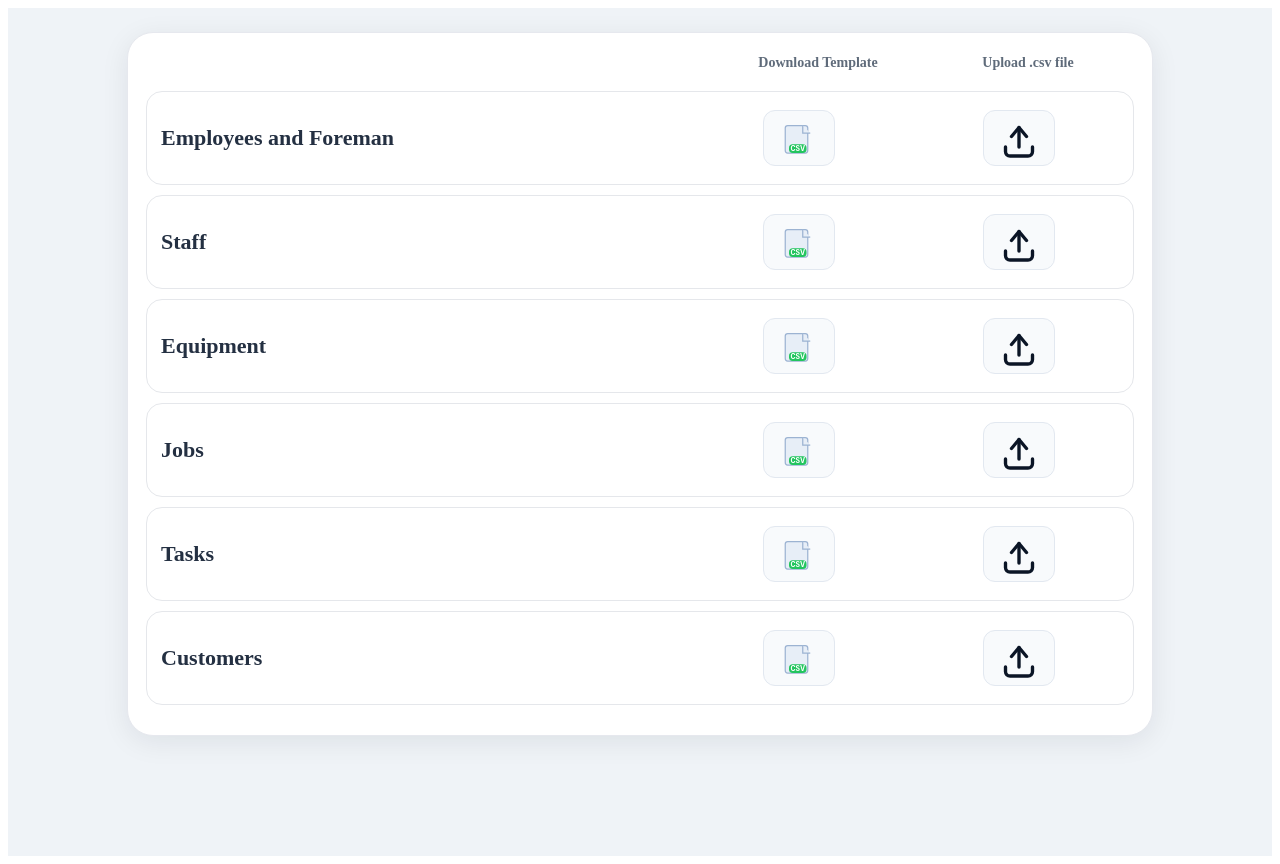
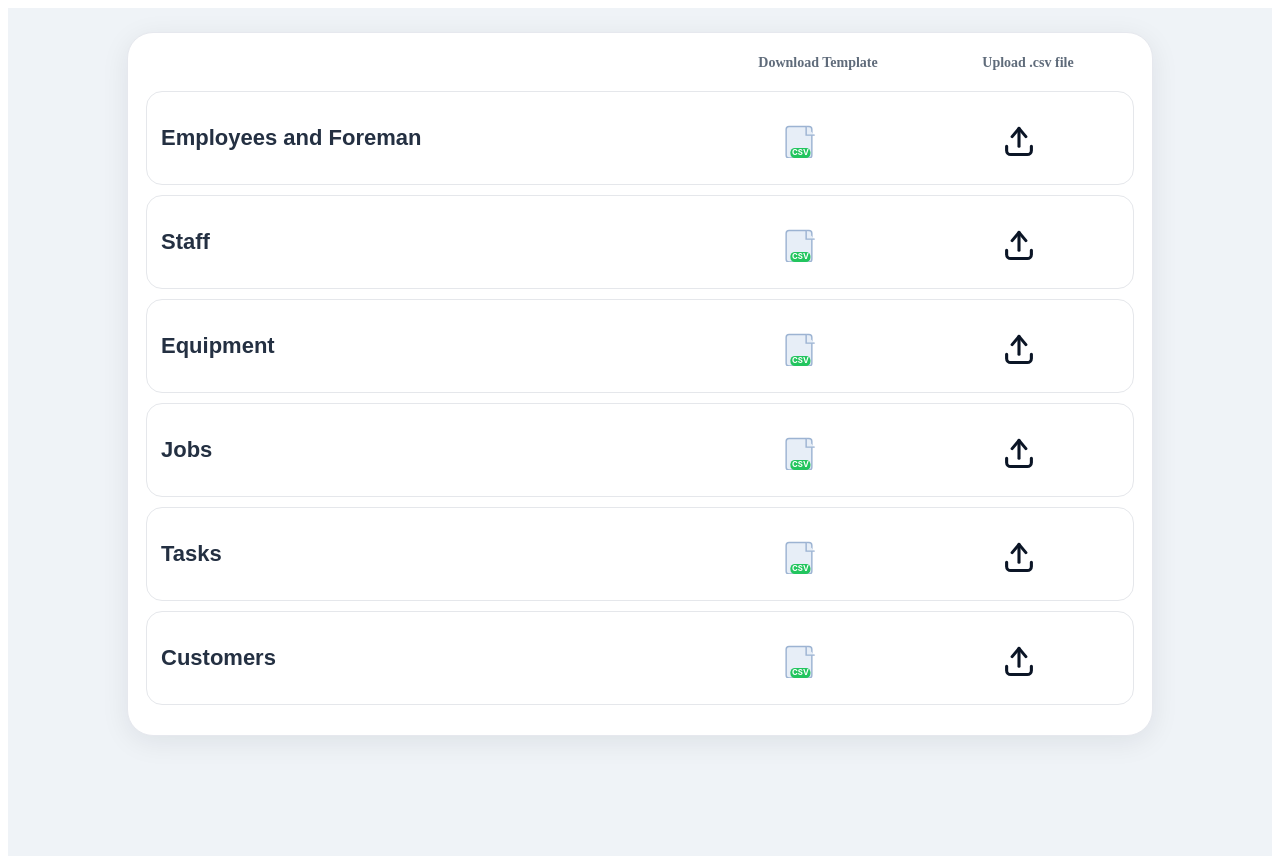
Before and after one commit to BailZ1/Crew-Console-API-Testing, a Nuxt app: page / in a window 1280 px wide. Built offline with nearby package versions, Linux system fonts and the light colour scheme.

Commit message:
Refactor ImportRow and index components for improved readability and consistency; updated tooltip handling and input visibility styles.

```diff
--- a/components/imports/ImportRow.vue
+++ b/components/imports/ImportRow.vue
@@ -1,12 +1,7 @@
 <template>
   <article class="row">
-    <h3 class="label">
-      <span
-        class="tooltip-wrap"
-        tabindex="0"
-        @mouseenter="$emit('show', item.key)"
-        @mouseleave="$emit('hideDelayed', item.key)"
-      >
+    <h3 class="label" @mouseenter="$emit('show', item.key)" @mouseleave="$emit('hideDelayed', item.key)">
+      <span class="tooltip-wrap" style="font-family: sans-serif" tabindex="0">
         {{ item.name }}
         <span
           class="tooltip-bubble"
@@ -16,11 +11,10 @@
           @mouseleave="$emit('hide')"
         >
           <template v-for="(line, i) in item.desc" :key="i">
-            <span>{{ line }}</span><br />
+            <span>{{ line }}</span
+            ><br />
           </template>
-          <a href="#" target="_blank" rel="noreferrer">
-            Watch here on how to fill out the .csv file.
-          </a>
+          <a href="#" target="_blank" rel="noreferrer"> Watch here on how to fill out the .csv file. </a>
         </span>
       </span>
     </h3>
@@ -32,7 +26,7 @@
       aria-label="Download CSV template"
       @click="item.template && $emit('download', item)"
     >
-      <svg viewBox="0 0 64 64" width="40" height="40" aria-hidden="true">
+      <svg viewBox="0 0 56 56" width="40" height="40" aria-hidden="true">
         <rect x="10" y="12" width="36" height="44" rx="4" fill="#E7EEF7" stroke="#9CB3D2" stroke-width="2" />
         <path d="M38 12v12h12" fill="#E7EEF7" stroke="#9CB3D2" stroke-width="2" />
         <rect x="16" y="42" width="28" height="14" rx="6" :fill="item.template ? '#22C55E' : '#A3A3A3'" />
@@ -58,16 +52,30 @@
       :disabled="disabled"
     >
       <svg viewBox="0 0 64 64" width="48" height="48" aria-hidden="true">
-        <path d="M22 30l10-12 10 12" fill="none" stroke="currentColor" stroke-width="4.5" stroke-linecap="round" stroke-linejoin="round" />
+        <path
+          d="M22 30l10-12 10 12"
+          fill="none"
+          stroke="currentColor"
+          stroke-width="4.5"
+          stroke-linecap="round"
+          stroke-linejoin="round"
+        />
         <path d="M32 18v26" fill="none" stroke="currentColor" stroke-width="4.5" stroke-linecap="round" />
-        <path d="M14 44v6a6 6 0 006 6h24a6 6 0 006-6v-6" fill="none" stroke="currentColor" stroke-width="4.5" stroke-linecap="round" stroke-linejoin="round" />
+        <path
+          d="M14 44v6a6 6 0 006 6h24a6 6 0 006-6v-6"
+          fill="none"
+          stroke="currentColor"
+          stroke-width="4.5"
+          stroke-linecap="round"
+          stroke-linejoin="round"
+        />
       </svg>
     </button>
   </article>
 </template>
 
 <script setup lang="ts">
-import type { ImportRow as Row } from '~/data/importRows'
+import type { ImportRow as Row } from "~/data/importRows"
 
 const props = defineProps<{
   item: Row
@@ -76,12 +84,12 @@ const props = defineProps<{
 }>()
 
 defineEmits<{
-  (e: 'show', key: Row['key']): void
-  (e: 'hideDelayed', key: Row['key']): void
-  (e: 'cancelHide'): void
-  (e: 'hide'): void
-  (e: 'download', row: Row): void
-  (e: 'request-upload', key: Row['key']): void
+  (e: "show", key: Row["key"]): void
+  (e: "hideDelayed", key: Row["key"]): void
+  (e: "cancelHide"): void
+  (e: "hide"): void
+  (e: "download", row: Row): void
+  (e: "request-upload", key: Row["key"]): void
 }>()
 </script>
 
@@ -94,12 +102,12 @@ defineEmits<{
   padding: 18px 14px;
   margin: 10px 6px;
   background: #fff;
-  border: 1px solid #E5E7EB;
+  border: 1px solid #e5e7eb;
   border-radius: 16px;
   transition: 0.15s;
 }
 .row:hover {
-  border-color: #D7DBE3;
+  border-color: #d7dbe3;
   box-shadow: 0 4px 18px rgba(16, 24, 40, 0.08);
 }
 .label {
@@ -114,16 +122,16 @@ defineEmits<{
   display: inline-flex;
   align-items: center;
   justify-content: center;
-  width: 72px;
+  width: 56px;
   height: 56px;
-  border-radius: 12px;
-  background: #F8FAFC;
-  border: 1px solid #E2E8F0;
-  color: #0B1526;
+  border-radius: 50%;
+  border: none;
+  background: transparent;
+  color: #0b1526;
   cursor: pointer;
 }
 .icon-btn:hover {
-  background: #F3F6FB;
+  background: #f3f6fb;
 }
 .icon-btn.upload {
   font-size: 0;
@@ -162,7 +170,7 @@ defineEmits<{
   pointer-events: auto;
 }
 .tooltip-bubble::after {
-  content: '';
+  content: "";
   position: absolute;
   top: -18px;
   right: 160px;
@@ -171,7 +179,7 @@ defineEmits<{
   border-bottom: 18px solid #000;
 }
 .tooltip-bubble a {
-  color: #60A5FA;
+  color: #60a5fa;
   text-decoration: underline;
 }
 @media (max-width: 820px) {
--- a/pages/index.vue
+++ b/pages/index.vue
@@ -42,22 +42,28 @@
     </section>
 
     <!-- Hidden inputs -->
-    <input ref="empInput" type="file" class="sr-only" accept=".csv,text/csv" @change="onPicked($event, 'employees')" />
-    <input ref="staffInput" type="file" class="sr-only" accept=".csv,text/csv" @change="onPicked($event, 'staff')" />
-    <input ref="equipInput" type="file" class="sr-only" accept=".csv,text/csv" @change="onPicked($event, 'equipment')" />
-    <input ref="jobsInput" type="file" class="sr-only" accept=".csv,text/csv" @change="onPicked($event, 'jobs')" />
-    <input ref="tasksInput" type="file" class="sr-only" accept=".csv,text/csv" @change="onPicked($event, 'tasks')" />
-    <input ref="customersInput" type="file" class="sr-only" accept=".csv,text/csv" @change="onPicked($event, 'customers')" />
+    <input ref="empInput" type="file" class="hidden" accept=".csv,text/csv" @change="onPicked($event, 'employees')" />
+    <input ref="staffInput" type="file" class="hidden" accept=".csv,text/csv" @change="onPicked($event, 'staff')" />
+    <input ref="equipInput" type="file" class="hidden" accept=".csv,text/csv" @change="onPicked($event, 'equipment')" />
+    <input ref="jobsInput" type="file" class="hidden" accept=".csv,text/csv" @change="onPicked($event, 'jobs')" />
+    <input ref="tasksInput" type="file" class="hidden" accept=".csv,text/csv" @change="onPicked($event, 'tasks')" />
+    <input
+      ref="customersInput"
+      type="file"
+      class="hidden"
+      accept=".csv,text/csv"
+      @change="onPicked($event, 'customers')"
+    />
   </main>
 </template>
 
 <script setup lang="ts">
-import { ref, nextTick } from 'vue'
-import ImportRow from '../components/imports/ImportRow.vue'
-import ImportConsole from '../components/imports/ImportConsole.vue'
-import { rows, type ImportRow as Row } from '../data/importRows'
-import { useUploader } from '../composables/useUploader'
-import { useImportState, type ImportKey } from '../composables/useImportState'
+import { ref, nextTick } from "vue"
+import ImportRow from "../components/imports/ImportRow.vue"
+import ImportConsole from "../components/imports/ImportConsole.vue"
+import { rows, type ImportRow as Row } from "../data/importRows"
+import { useUploader } from "../composables/useUploader"
+import { useImportState, type ImportKey } from "../composables/useImportState"
 
 // --- File input refs ---
 const empInput = ref<HTMLInputElement | null>(null)
@@ -92,23 +98,23 @@ function hideTooltip() {
 // Helpers from composable
 const { downloadTemplate, doUpload } = useUploader()
 
-function handleUploadClick(key: Row['key']) {
-  if (key === 'employees') empInput.value?.click()
-  else if (key === 'staff') staffInput.value?.click()
-  else if (key === 'equipment') equipInput.value?.click()
-  else if (key === 'jobs') jobsInput.value?.click()
-  else if (key === 'tasks') tasksInput.value?.click()
-  else if (key === 'customers') customersInput.value?.click()
+function handleUploadClick(key: Row["key"]) {
+  if (key === "employees") empInput.value?.click()
+  else if (key === "staff") staffInput.value?.click()
+  else if (key === "equipment") equipInput.value?.click()
+  else if (key === "jobs") jobsInput.value?.click()
+  else if (key === "tasks") tasksInput.value?.click()
+  else if (key === "customers") customersInput.value?.click()
 }
 
 // Map row key -> endpoint/label
 const endpointMap: Record<ImportKey, { endpoint: string; label: string; inputRef: any }> = {
-  employees: { endpoint: '/api/crew/employees', label: 'Employees & Foreman', inputRef: empInput },
-  staff:     { endpoint: '/api/crew/staff',     label: 'Staff',                inputRef: staffInput },
-  equipment: { endpoint: '/api/crew/equipment', label: 'Equipment',            inputRef: equipInput },
-  jobs:      { endpoint: '/api/crew/jobs',      label: 'Jobs',                 inputRef: jobsInput },
-  tasks:     { endpoint: '/api/crew/tasks',     label: 'Tasks',                inputRef: tasksInput },
-  customers: { endpoint: '/api/crew/customers', label: 'Customers',            inputRef: customersInput },
+  employees: { endpoint: "/api/crew/employees", label: "Employees & Foreman", inputRef: empInput },
+  staff: { endpoint: "/api/crew/staff", label: "Staff", inputRef: staffInput },
+  equipment: { endpoint: "/api/crew/equipment", label: "Equipment", inputRef: equipInput },
+  jobs: { endpoint: "/api/crew/jobs", label: "Jobs", inputRef: jobsInput },
+  tasks: { endpoint: "/api/crew/tasks", label: "Tasks", inputRef: tasksInput },
+  customers: { endpoint: "/api/crew/customers", label: "Customers", inputRef: customersInput },
 }
 
 async function onPicked(e: Event, key: ImportKey) {
@@ -126,10 +132,10 @@ async function onPicked(e: Event, key: ImportKey) {
     summaries[key].value = summaryLine
     errors[key].value = rowErrors
   } finally {
-    if (inputRef.value) inputRef.value.value = ''
+    if (inputRef.value) inputRef.value.value = ""
     uploading[key].value = false
     await nextTick()
-    document.querySelector('.board')?.scrollIntoView({ behavior: 'smooth', block: 'end' })
+    document.querySelector(".board")?.scrollIntoView({ behavior: "smooth", block: "end" })
   }
 }
 </script>
@@ -137,7 +143,7 @@ async function onPicked(e: Event, key: ImportKey) {
 <style scoped>
 .page {
   min-height: 100vh;
-  background: #EFF3F7;
+  background: #eff3f7;
   padding: 24px 16px;
 }
 .board {
@@ -145,7 +151,7 @@ async function onPicked(e: Event, key: ImportKey) {
   margin: 0 auto;
   background: #fff;
   border-radius: 26px;
-  border: 1px solid #E6E8EE;
+  border: 1px solid #e6e8ee;
   box-shadow: 0 6px 28px rgba(16, 24, 40, 0.08);
   padding: 16px 12px 20px;
 }
@@ -157,15 +163,11 @@ async function onPicked(e: Event, key: ImportKey) {
 }
 .col-title {
   text-align: center;
-  color: #5F6B7A;
+  color: #5f6b7a;
   font-weight: 700;
   font-size: 14px;
 }
-.sr-only {
-  position: absolute !important;
-  width: 1px;
-  height: 1px;
-  overflow: hidden;
-  clip: rect(0, 0, 0, 0);
+.hidden {
+  visibility: hidden;
 }
 </style>
```
